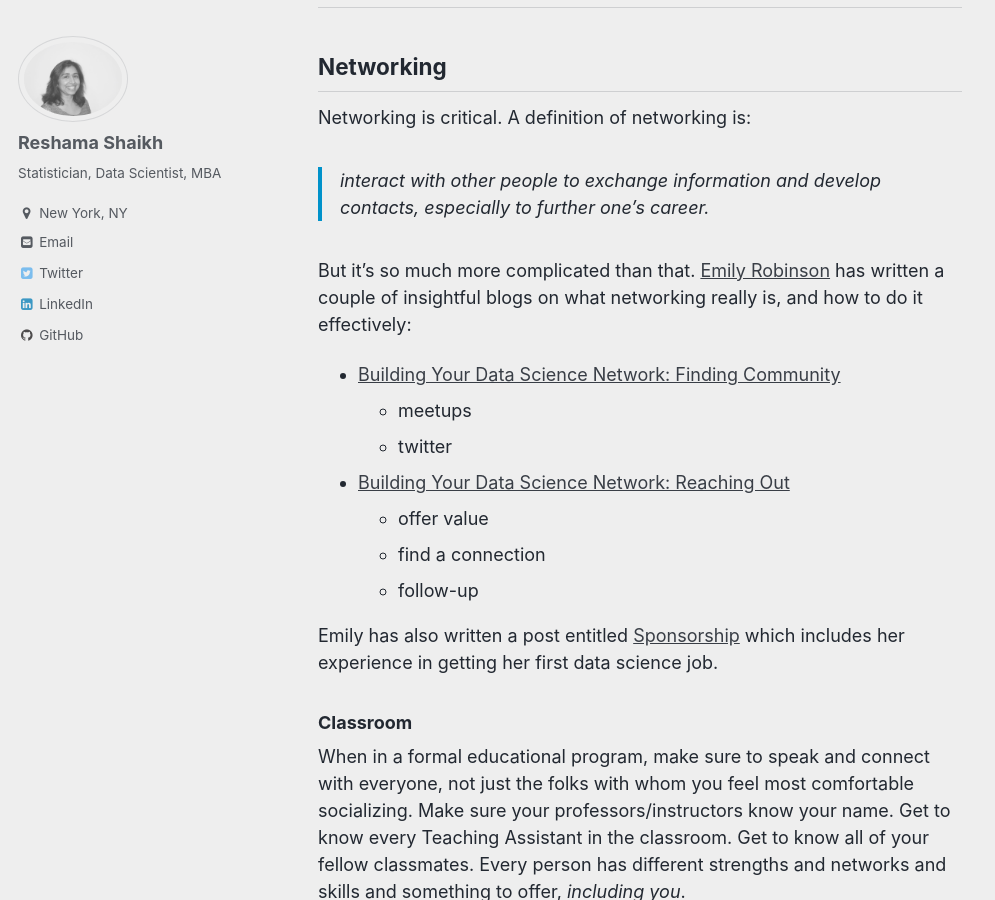
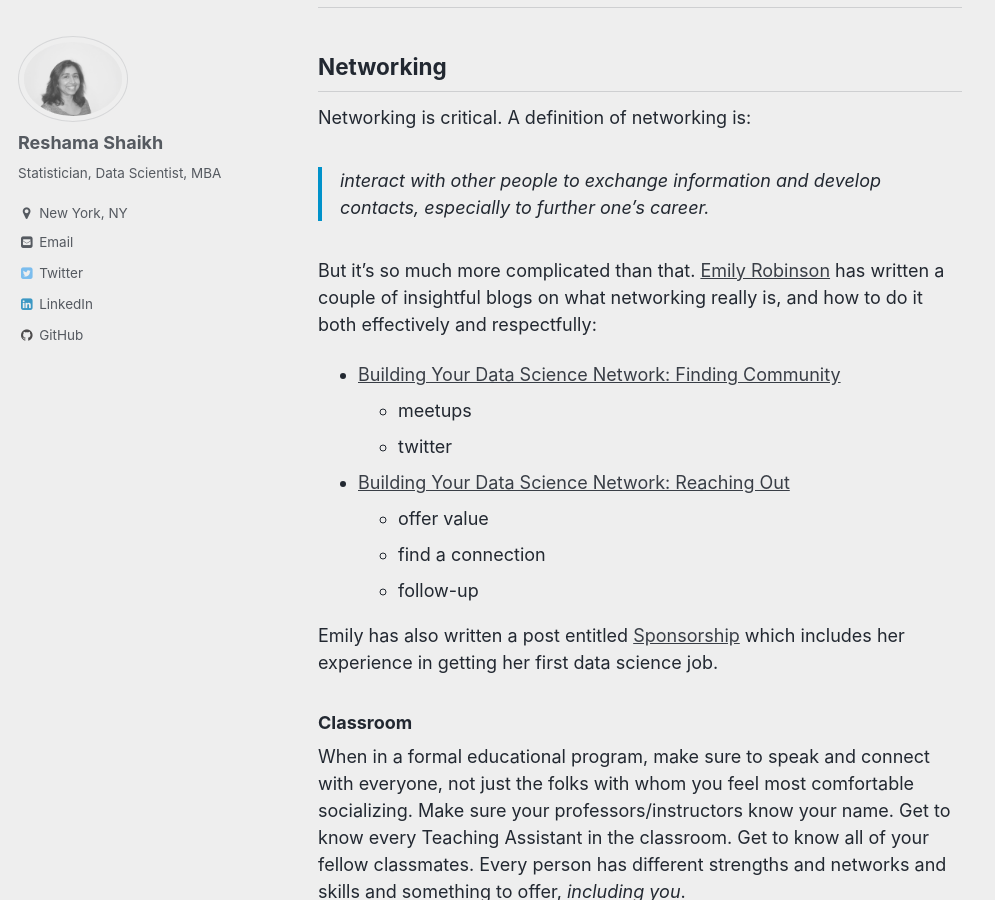
Before and after one commit to reshamas/reshamas.github.io, a Jekyll site: the page built from _posts/2018-02-26-first-data-science-job.md, in a window 1280 px wide and 900 px high, scrolled down 2252 px. Shown: the whole window, without its empty margins (0-995 px from the left). Built offline with Jekyll 4.4.1, drawn with Linux system fonts in a browser that asks for light colours.

Commit message:
Update 2018-02-26-first-data-science-job.md

```diff
--- a/_posts/2018-02-26-first-data-science-job.md
+++ b/_posts/2018-02-26-first-data-science-job.md
@@ -47,7 +47,7 @@ Sharing your work, particularly in data science, where the community relies on o
 Networking is critical.  A definition of networking is:
 >*interact with other people to exchange information and develop contacts, especially to further one's career.*
 
-But it's so much more complicated than that.  [Emily Robinson](https://twitter.com/robinson_es) has written a couple of insightful blogs on what networking really is, and how to do it effectively:
+But it's so much more complicated than that.  [Emily Robinson](https://twitter.com/robinson_es) has written a couple of insightful blogs on what networking really is, and how to do it both effectively and respectfully:
 - [Building Your Data Science Network: Finding Community](https://robinsones.github.io/Building-Your-Data-Science-Network-Finding-Community/)
   - meetups
   - twitter
```
